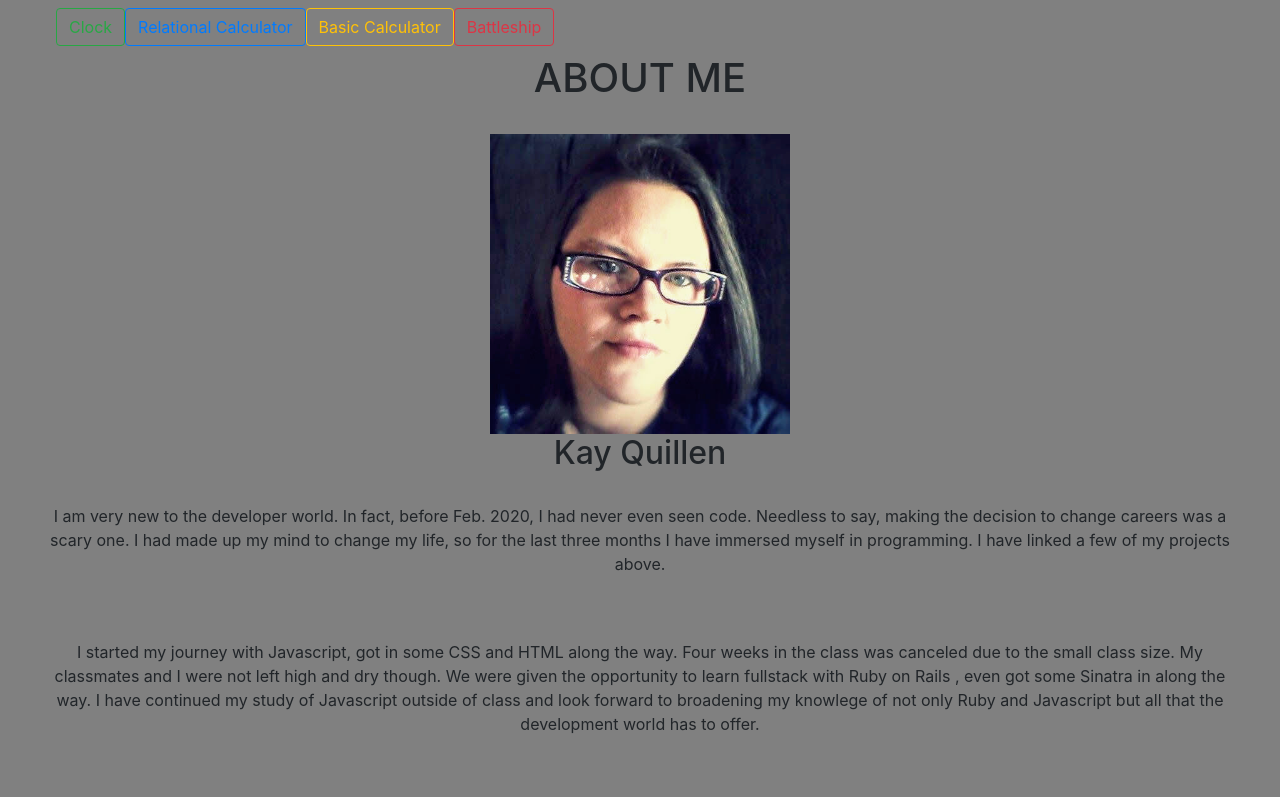
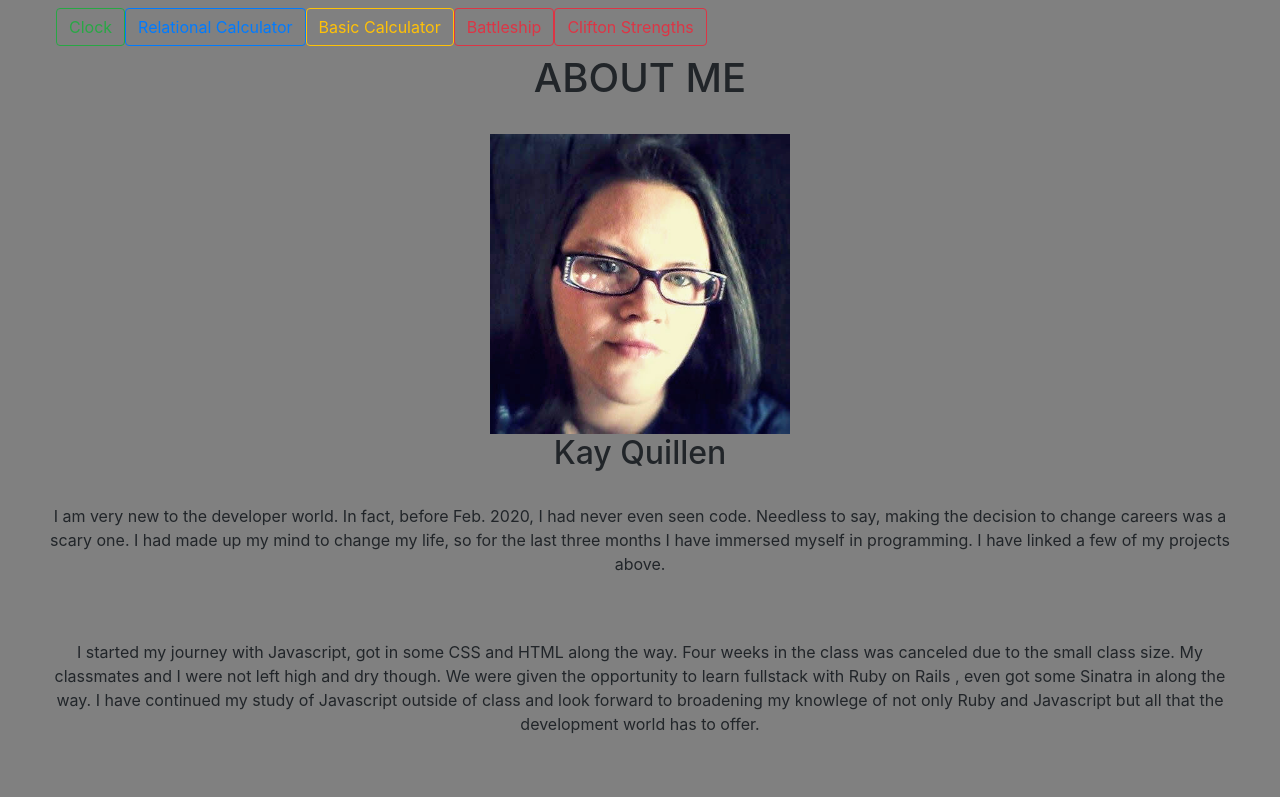
Before and after one commit to KayQuillen/AboutMe2, a plain HTML site: page index.html in a window 1280 px wide. Shown: the top 797 px of the page. Drawn offline with Linux system fonts and the light colour scheme.

Commit message:
working out buggs in pdf link

```diff
--- a/index.html
+++ b/index.html
@@ -17,6 +17,7 @@
         <a href="https://kayquillen.github.io/basicCalc/" class="btn btn-outline-warning" role="button"> Basic Calculator </a>
 
         <a href="https://kayquillen.github.io/battleship-game/"class="btn btn-outline-danger" role="button"> Battleship</a>
+        <a href="https://drive.google.com/file/d/1NOpmMpuTFA1nQf49VGt5b4L_C0UzgCgQ/view?usp=sharing"class="btn btn-outline-danger" role="button"> Clifton Strengths</a>
       </form>
     </nav>
 
@@ -41,6 +42,7 @@
     knowlege of not only Ruby and Javascript but all that the development world has to offer.
   </p>
   <br>
+
   <br>
   <img height="200px" width="200px" src="pink mount.jfif" alt="">
   <img height="200px" width="200px" src="Hawaii.jfif" alt="" srcset="">
```
Also changed, not shown: 3 other files.
